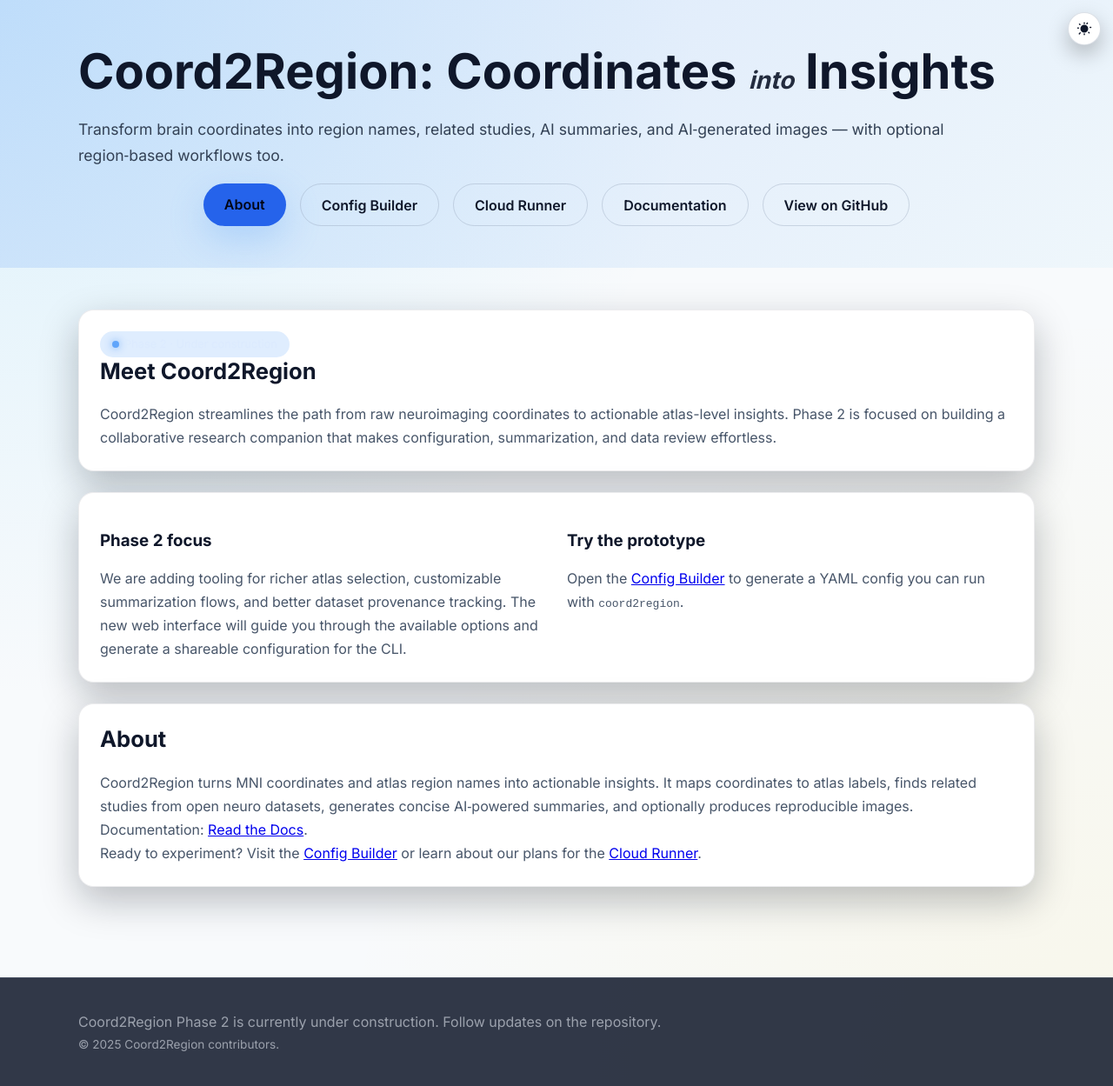
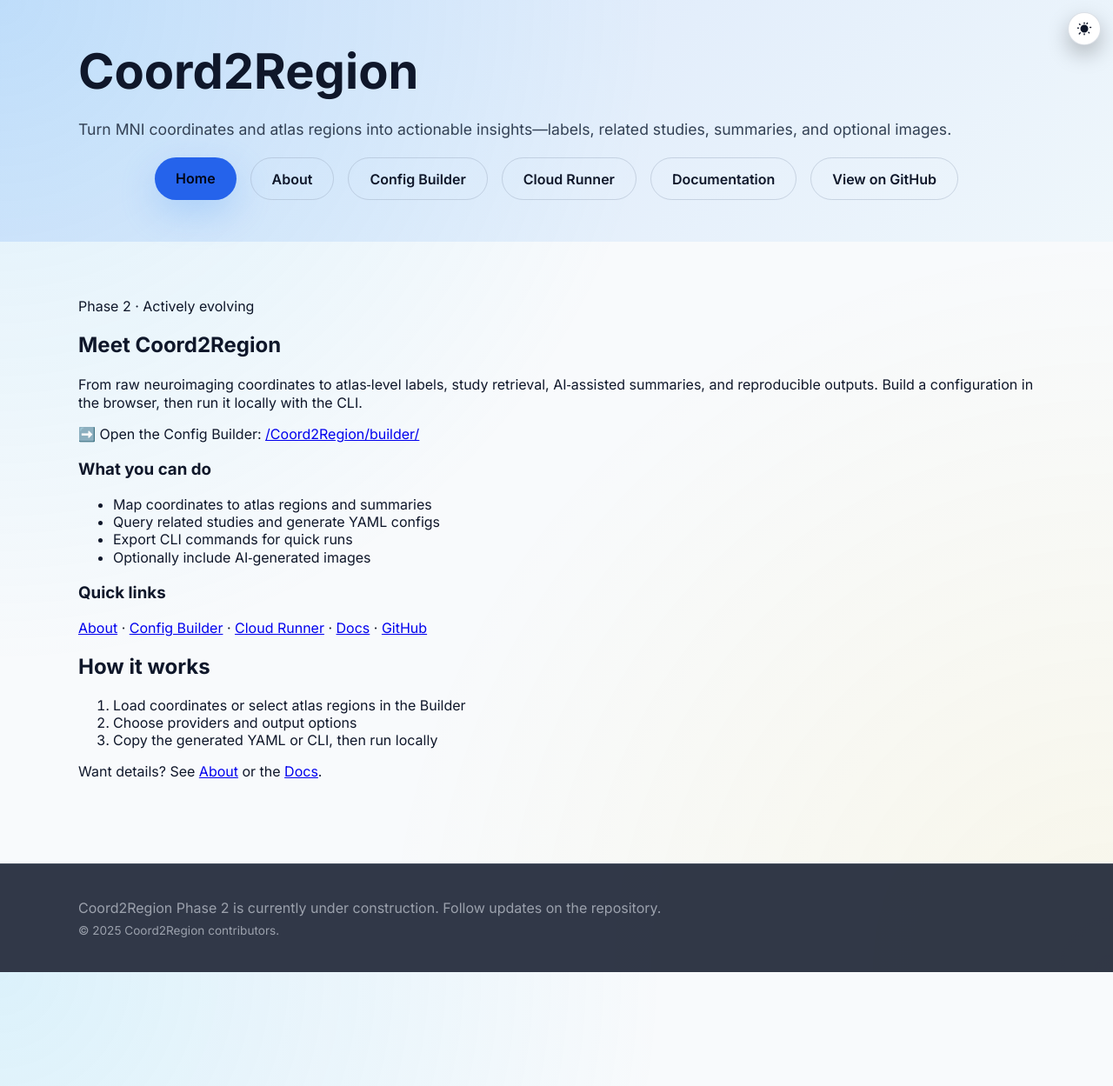
Before and after one commit to BabaSanfour/Coord2Region, a Jekyll site: the page built from web-interface/index.md, in a window 1280 px wide. Shown: the whole page at 87% size. Built offline with Jekyll 4.4.1, drawn with Linux system fonts in a browser that asks for light colours.

Commit message:
refactor: update navigation links and improve homepage content for clarity and accessibility

```diff
--- a/web-interface/_layouts/default.html
+++ b/web-interface/_layouts/default.html
@@ -7,8 +7,11 @@
         <h1>{{ page.hero_title | default: site.title }}</h1>
         <p class="hero__tagline">{{ page.hero_tagline | default: site.description }}</p>
       <div class="hero__cta">
-       <a class="btn {% if page.url == '/about/' or page.url == '/' %}btn-primary{% else %}btn-secondary{% endif %}"
-         {% if page.url == '/about/' or page.url == '/' %}aria-current="page"{% endif %}
+       <a class="btn {% if page.url == '/' %}btn-primary{% else %}btn-secondary{% endif %}"
+         {% if page.url == '/' %}aria-current="page"{% endif %}
+         href="{{ '/' | relative_url }}">Home</a>
+       <a class="btn {% if page.url == '/about/' %}btn-primary{% else %}btn-secondary{% endif %}"
+         {% if page.url == '/about/' %}aria-current="page"{% endif %}
          href="{{ '/about/' | relative_url }}">About</a>
        <a class="btn {% if page.url == '/builder/' %}btn-primary{% else %}btn-secondary{% endif %}"
          {% if page.url == '/builder/' %}aria-current="page"{% endif %}
--- a/web-interface/index.md
+++ b/web-interface/index.md
@@ -1,39 +1,34 @@
 ---
 layout: default
-hero_title: "Coord2Region: Coordinates <em class=\"into\">into</em> Insights"
-hero_tagline: "Transform brain coordinates into region names, related studies, AI summaries, and AI‑generated images — with optional region‑based workflows too."
-title: "Coord2Region Config Builder"
-description: "Landing page and interactive configuration builder for the Coord2Region project."
+hero_title: "Coord2Region"
+hero_tagline: "Turn MNI coordinates and atlas regions into actionable insights—labels, related studies, summaries, and optional images."
+title: "Home"
+description: "Overview of Coord2Region with links to the Builder, About, Cloud, and Docs."
 ---
 
-<section class="section-card">
-  <div class="status-pill">Phase 2 · Under construction</div>
-  <h2>Meet Coord2Region</h2>
-  <p>Coord2Region streamlines the path from raw neuroimaging coordinates to actionable atlas-level insights. Phase 2 is focused on building a collaborative research companion that makes configuration, summarization, and data review effortless.</p>
-</section>
+Phase 2 · Actively evolving
 
-<section class="section-card section-grid">
-  <div>
-    <h3>Phase 2 focus</h3>
-    <p>We are adding tooling for richer atlas selection, customizable summarization flows, and better dataset provenance tracking. The new web interface will guide you through the available options and generate a shareable configuration for the CLI.</p>
-  </div>
-  <div>
-    <h3>Try the prototype</h3>
-  <p>Open the <a href="{{ '/builder/' | relative_url }}">Config Builder</a> to generate a YAML config you can run with <code>coord2region</code>.</p>
-  </div>
-</section>
+## Meet Coord2Region
 
-<section class="section-card">
-  <h2>About</h2>
-  <p>
-    Coord2Region turns MNI coordinates and atlas region names into actionable insights. It maps coordinates to atlas labels,
-    finds related studies from open neuro datasets, generates concise AI‑powered summaries, and optionally produces
-    reproducible images.
-  </p>
-  <p>
-  Documentation: <a href="https://coord2region.readthedocs.io/en/latest/" target="_blank" rel="noopener">Read the Docs</a>.
-  </p>
-  <p>
-  Ready to experiment? Visit the <a href="{{ '/builder/' | relative_url }}">Config Builder</a> or learn about our plans for the <a href="{{ '/cloud/' | relative_url }}">Cloud Runner</a>.
-  </p>
-</section>
+From raw neuroimaging coordinates to atlas‑level labels, study retrieval, AI‑assisted summaries, and reproducible outputs. Build a configuration in the browser, then run it locally with the CLI.
+
+➡️ Open the Config Builder: [{{ '/builder/' | relative_url }}]({{ '/builder/' | relative_url }})
+
+### What you can do
+
+- Map coordinates to atlas regions and summaries
+- Query related studies and generate YAML configs
+- Export CLI commands for quick runs
+- Optionally include AI‑generated images
+
+### Quick links
+
+[About]({{ '/about/' | relative_url }}) · [Config Builder]({{ '/builder/' | relative_url }}) · [Cloud Runner]({{ '/cloud/' | relative_url }}) · [Docs](https://coord2region.readthedocs.io/en/latest/) · [GitHub](https://github.com/BabaSanfour/Coord2Region)
+
+## How it works
+
+1. Load coordinates or select atlas regions in the Builder
+2. Choose providers and output options
+3. Copy the generated YAML or CLI, then run locally
+
+Want details? See [About]({{ '/about/' | relative_url }}) or the [Docs](https://coord2region.readthedocs.io/en/latest/).
```
Also changed, not shown: 4 other files.
